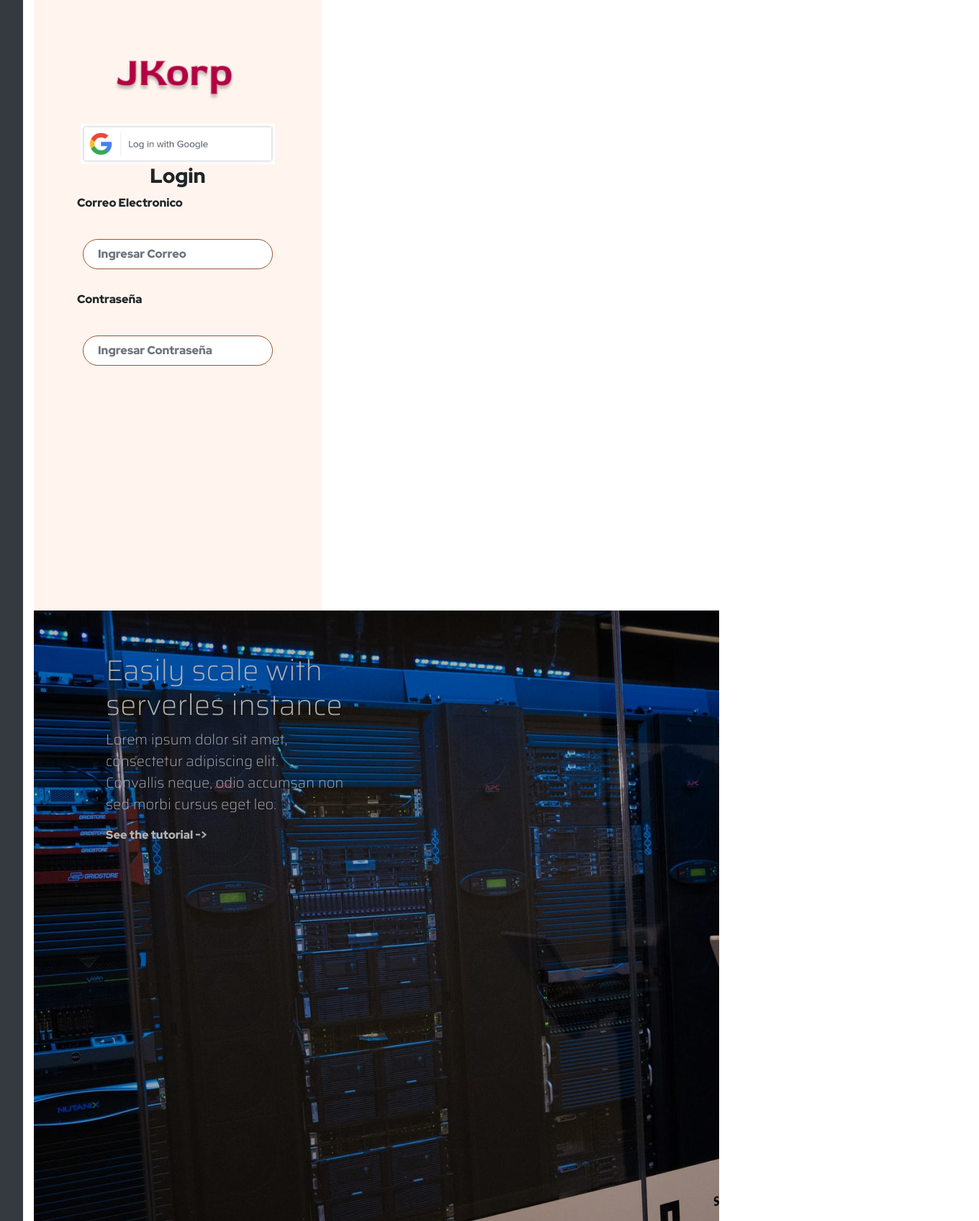
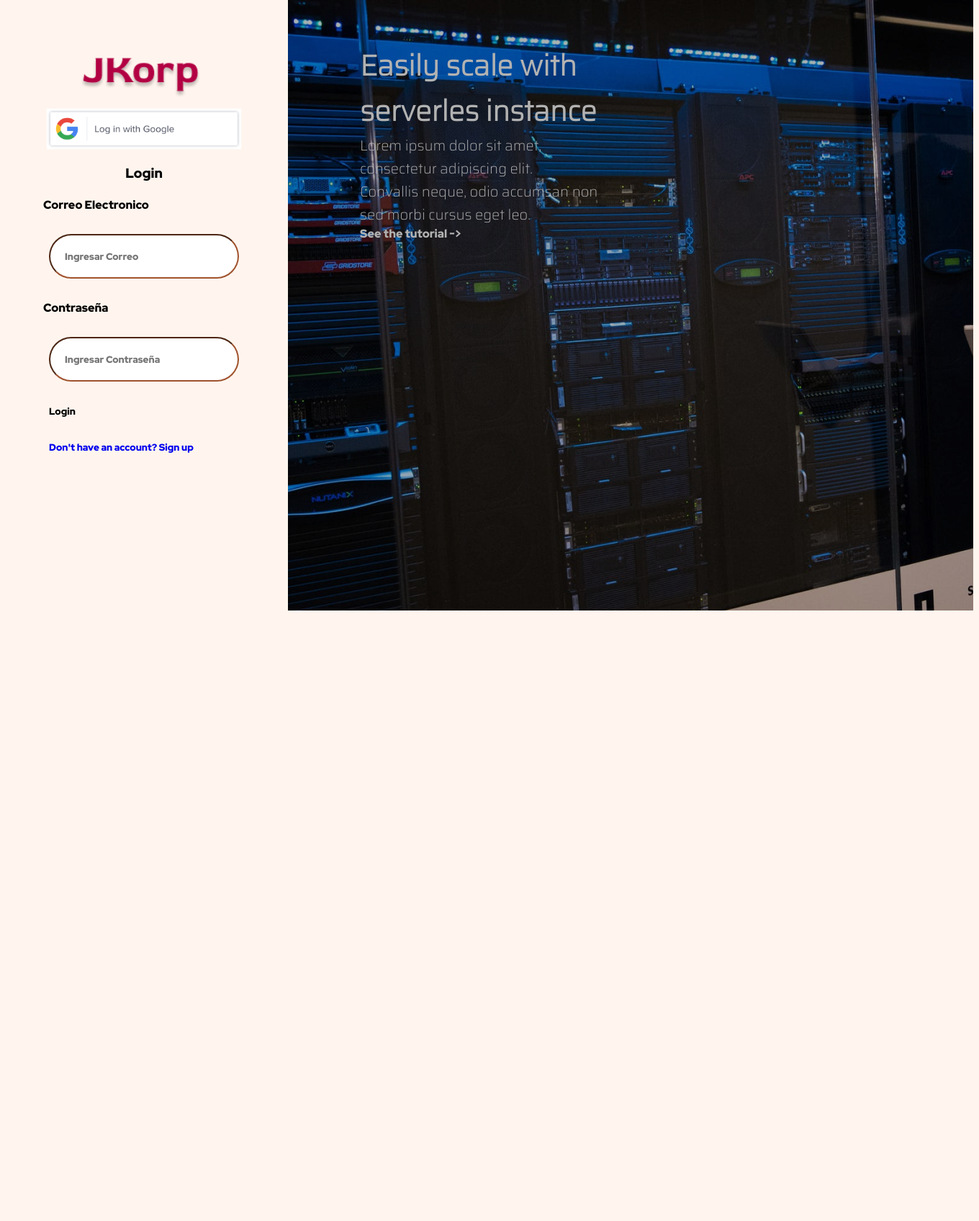
Before and after one commit to alexandermoralesp/ELearning-Platform, a Flask app: page /login in a window 1360 px wide. Shown: the whole page at 72% size. After the commit the page ends 848 px from the top, so only its background shows below. Run offline with Flask 2, Linux system fonts and the light colour scheme; some libraries are stand-ins or nearby versions.

Commit message:
conexion home y login

```diff
--- a/static/css/loginstylesheet.css
+++ b/static/css/loginstylesheet.css
@@ -11,6 +11,7 @@
 html, body {
     display: flex;
     min-height: 100vh;
+    background-color: seashell;
 }
 
 img {
@@ -37,7 +38,7 @@ img {
 }
 
 .left button {
-    margin-top: 350px;
+    /* margin-top: 350px; */
     margin-bottom: 30px;
     margin-left: 8px;
 }
--- a/templates/login.html
+++ b/templates/login.html
@@ -1,23 +1,36 @@
 <!DOCTYPE html>
 <html>
   <head>
-  <link rel="stylesheet" type="text/css" href="static/css/loginstylesheet.css">
+    <link
+      rel="stylesheet"
+      type="text/css"
+      href="static/css/loginstylesheet.css"
+    />
   </head>
-
-{% extends "base.html" %} {% block title %}Login{% endblock %} {% block content
-    %}
-
 
   <div class="left">
     <div>
-          <img src="static/img/JKorp.png" width="170" height="95" alt="JKorp Logo" class="leftmargin">
+      <a href="/"><img
+        src="static/img/JKorp.png"
+        width="170"
+        height="95"
+        alt="JKorp Logo"
+        class="leftmargin"
+      /></a>
+
     </div>
-      <a id="google" href="#"><br> <br> <br> <br> <br> <br></a>
-
-
+    <a id="google" href="#"
+      ><br>
+      <br />
+      <br />
+      <br />
+      <br />
+      <br
+    /></a>
+    <br>
     <form method="POST">
       <h3 align="center">Login</h3>
-        <div class="form-group">
+      <br>
         <label for="email">Correo Electronico</label>
         <input
           type="email"
@@ -26,8 +39,7 @@
           name="email"
           placeholder="Ingresar Correo"
         />
-        </div>
-        <div class="form-group">
+
         <label for="password">Contraseña</label>
         <input
           type="password"
@@ -36,26 +48,29 @@
           name="password"
           placeholder="Ingresar Contraseña"
         />
-        </div>
-        <br />
-        <button type="submit" class="btn btn-primary">Login</button>
+      <!-- <button type="submit" class="button btn btn-primary">Login</button> -->
+      <button type="submit" class="button">Login</button>
     </form>
-    <button class="button"><a href="/register">Don't have an account? &nbsp;&nbsp;&nbsp;&nbsp;&nbsp;&nbsp;&nbsp;&nbsp; Sign up</a></button>
+    <button class="button">
+      <a href="/register"
+        >Don't have an account? <!-- &nbsp;&nbsp;&nbsp;&nbsp;&nbsp;&nbsp;&nbsp;&nbsp; -->
+        Sign up</a
+      >
+    </button>
   </div>
   <div class="right">
     <div class="right-div">
       <h2>
-              Easily scale with <br>
+        Easily scale with <br />
         serverles instance
       </h2>
       <p>
-              Lorem ipsum dolor sit amet,<br> consectetur
-              adipiscing elit.<br> Convallis neque, odio accumsan
-              non<br> sed morbi cursus eget leo.
+        Lorem ipsum dolor sit amet,<br />
+        consectetur adipiscing elit.<br />
+        Convallis neque, odio accumsan non<br />
+        sed morbi cursus eget leo.
       </p>
-          <a href="#">
-              See the tutorial ->
-          </a>
+      <a href="#"> See the tutorial -> </a>
     </div>
   </div>
-  </html>    {% endblock %}
+</html>
```
Lines whose indentation alone changed are shown as unchanged.
